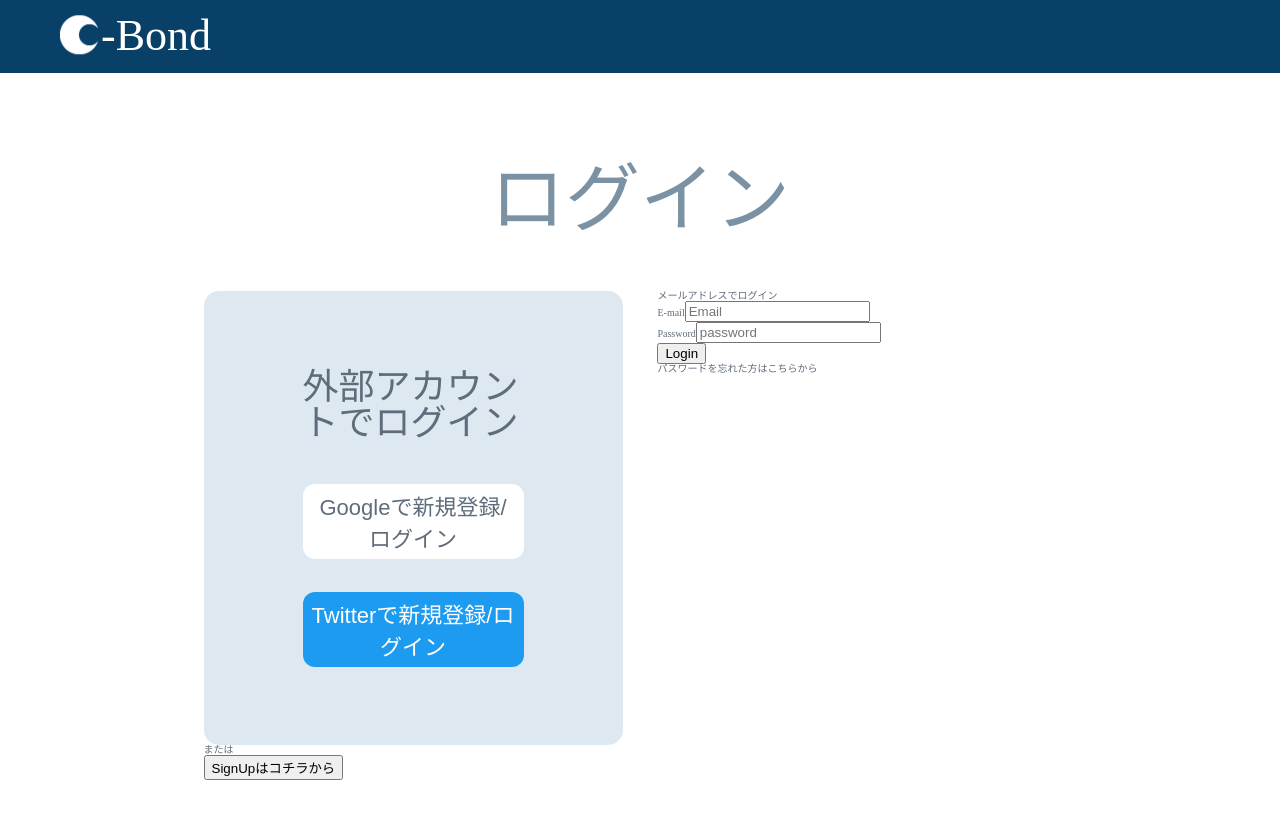
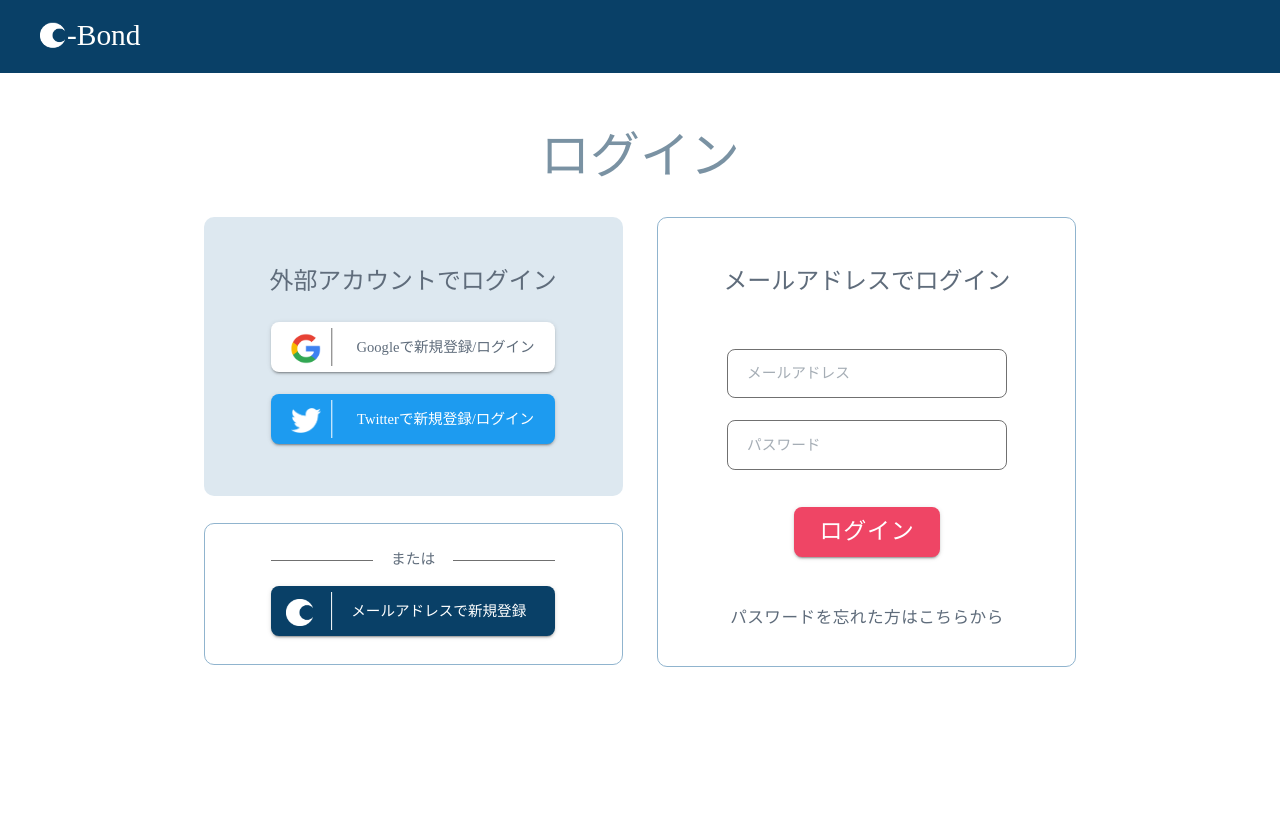
Before and after one commit to Shuri-Honda-1101/CV-chatapp, a React (Create React App) app: page /login in a window 1280 px wide. Shown: the top 818 px of the page. Built offline with nearby package versions, Linux system fonts and the light colour scheme; no server answers.

Commit message:
Apply CSS to login component

```diff
--- a/src/pages/Login.js
+++ b/src/pages/Login.js
@@ -4,6 +4,9 @@ import { AuthContext } from "../AuthServise";
 import firebase from "../config/firebase";
 import styled from "styled-components";
 import Logo from "../img/logo.png";
+import btnGoogle from "../img/btn_google.png";
+import btnTwitter from "../img/btn_twitter.png";
+import Button from "@material-ui/core/Button";
 
 export const Login = ({ history }) => {
   const [email, setEmail] = useState("");
@@ -69,53 +72,74 @@ export const Login = ({ history }) => {
           <LoginExNewWrap>
             <LoginEx>
               <h3>外部アカウントでログイン</h3>
-              <button className="btn-google" onClick={onClickGoogle}>
+              <Button
+                variant="contained"
+                className="btn-google"
+                onClick={onClickGoogle}
+              >
+                <span>
+                  <img src={btnGoogle} alt="google-logo" />
+                </span>
                 Googleで新規登録/ログイン
-              </button>
-              <button className="btn-twitter" onClick={onClickTwitter}>
+              </Button>
+              <Button
+                variant="contained"
+                className="btn-twitter"
+                onClick={onClickTwitter}
+              >
+                <span>
+                  <img src={btnTwitter} alt="twitter-logo" />
+                </span>
                 Twitterで新規登録/ログイン
-              </button>
+              </Button>
             </LoginEx>
-            <div>
+            <LoginNew>
               <p>または</p>
-              <button
+              <Button
+                variant="contained"
+                className="btn-new"
                 onClick={() => {
                   history.push("/signup");
                 }}
               >
-                SignUpはコチラから
-              </button>
-            </div>
+                <span>
+                  <img src={Logo} alt="google-logo" />
+                </span>
+                メールアドレスで新規登録
+              </Button>
+            </LoginNew>
           </LoginExNewWrap>
           <LoginMail>
             <h3>メールアドレスでログイン</h3>
             <form onSubmit={handleSubmit}>
               <div>
-                <label htmlFor="email">E-mail</label>
                 <input
+                  className="input-mail"
                   type="email"
                   value={email}
                   id="email"
                   name="email"
-                  placeholder="Email"
+                  placeholder="メールアドレス"
                   onChange={(e) => setEmail(e.target.value)}
                 />
               </div>
               <div>
-                <label htmlFor="password">Password</label>
                 <input
+                  className="input-password"
                   type="password"
                   id="password"
                   name="password"
-                  placeholder="password"
+                  placeholder="パスワード"
                   value={password}
                   onChange={(e) => setPassword(e.target.value)}
                 />
               </div>
-              <button type="submit">Login</button>
+              <Button variant="contained" type="submit">
+                ログイン
+              </Button>
               <br />
-              <p>パスワードを忘れた方はこちらから</p>
             </form>
+            <Button>パスワードを忘れた方はこちらから</Button>
           </LoginMail>
         </LoginWrap>
       </LoginForm>
@@ -128,13 +152,13 @@ const Header = styled.section`
   height: 9.1vh;
   color: #fffffe;
   font-family: Montserrat;
-  font-size: 4.4rem;
-  line-height: 5.4rem;
+  font-size: 2.3vw; //4.4rem;
+  line-height: 2.8vw; //5.4rem;
   display: flex;
   align-items: center;
-  padding: 2.6rem 0 2.6rem 6.3rem;
+  padding: 1.35vw 0 1.35vw 3.28vw; // 2.6rem 0 2.6rem 6.3rem;
   img {
-    height: 3.9rem;
+    height: 2vw; //3.9rem;
     transform: translate(-8%, 11%);
   }
 `;
@@ -142,13 +166,13 @@ const Header = styled.section`
 const LoginForm = styled.section`
   color: #5f6c7b;
   width: 68.2vw; //= 1309 / 1920
-  margin: 8.9rem auto;
+  margin: 4.6vw auto; //8.9rem auto;
   display: flex;
   flex-direction: column;
   align-items: center;
   h2 {
     font-family: "ヒラギノ丸ゴ ProN";
-    font-size: 7.5rem;
+    font-size: 3.9vw; //7.5rem;
     color: #7a92a3;
   }
 `;
@@ -157,41 +181,196 @@ const LoginWrap = styled.div`
   display: flex;
   justify-content: space-between;
   width: 100%;
-  margin-top: 5.4rem;
+  margin-top: 2.8vw; //5.4rem;
 `;
 
 const LoginExNewWrap = styled.div`
   color: #5f6c7b;
   width: 48%;
+  height: 35vw; //674px;
+  display: flex;
+  flex-direction: column;
+  justify-content: space-between;
 `;
 
 const LoginMail = styled.div`
+  height: 35.1vw; //674px;
   width: 48%;
+  border: 1px solid #90b4ce;
+  border-radius: 0.78vw; //1.5rem;
+  display: flex;
+  flex-direction: column;
+  align-items: center;
+  padding: 4vw 0; //7.8rem 0;
+  h3 {
+    font-size: 1.87vw; //3.6rem
+    margin-bottom: 4.3vw; //8.2rem;
+  }
+  form {
+    display: flex;
+    flex-direction: column;
+    align-items: center;
+    input {
+      width: 21.9vw; //430/1920
+      height: 3.9vw; //7.5rem;
+      border-radius: 0.62vw; //1.2rem;
+      border: 1px solid #707070;
+      padding-left: 1.5vw; //2.9rem;
+      font-family: "ヒラギノ丸ゴ ProN";
+      font-size: 1.15vw; //2.2rem;
+      ::placeholder {
+        color: rgba(95, 108, 123, 0.56);
+      }
+    }
+    .input-mail {
+      margin-bottom: 1.7vw; //3.3rem;
+    }
+
+    button {
+      margin: 2.86vw 0; //5.5rem 0;
+      background-color: #ef4565;
+      color: #fff;
+      font-size: 1.8vw; //3.5rem;
+      border-radius: 0.62vw; //1.2rem;
+      width: 11.4vw; //21.9rem;
+      height: 3.9vw; //7.5rem;
+      font-family: "ヒラギノ丸ゴ ProN";
+      font-weight: normal;
+      line-height: 3.1vw; //6rem;
+      :hover {
+        background-color: #dc004e;
+      }
+    }
+  }
+  button {
+    font-size: 1.3vw; //2.5rem;
+    color: #5f6c7b;
+    padding: 0;
+  }
 `;
 
 const LoginEx = styled.div`
   background-color: rgba(144, 180, 206, 0.3);
-  border-radius: 1.5rem;
-  padding: 7.8rem 9.9rem;
+  border-radius: 0.78vw; //1.5rem
+  width: 100%;
+  padding: 4.1vw 0; //7.8rem
   display: flex;
   flex-direction: column;
+  align-items: center;
   h3 {
-    font-size: 3.6rem;
-    margin-bottom: 4.3rem;
+    font-size: 1.87vw; //3.6rem
+    margin-bottom: 2.2vw; //4.3rem
   }
   button {
-    height: 7.5rem;
-    font-size: 2.2rem;
+    font-family: "ヒラギノ丸ゴ ProN";
+    height: 3.9vw; //7.5rem;
+    font-size: 1.14vw; //2.2rem;
     border: 0;
-    border-radius: 1.2rem;
+    border-radius: 0.62vw; //1.2rem;
+    width: 68%; //430/628
+    text-align: right;
+    line-height: 3.91vw; //7.5rem;
+    padding: 0;
+    letter-spacing: 0;
+    text-transform: none;
+    :after {
+      transform: translate(-17.4vw, 0); //-29.8rem
+      vertical-align: middle;
+      content: "";
+      display: inline-block;
+      width: 1px;
+      height: 2.96vw; //5.7rem;
+    }
+    img {
+      width: 2.37vw; //4.55rem;
+      vertical-align: middle;
+      margin-right: 2.8vw;
+    }
   }
   .btn-google {
     color: #5f6c7b;
-    margin-bottom: 3.3rem;
+    margin-bottom: 1.7vw; //3.3rem;
     background-color: #fff;
+    :hover {
+      background-color: #f0eaea;
+    }
+    :after {
+      background-color: #707070;
+    }
   }
   .btn-twitter {
     color: #fff;
     background-color: #1d9bf0;
+    :after {
+      background-color: #fff;
+    }
+    :hover {
+      background-color: #1976d2;
+    }
   }
 `;
+
+const LoginNew = styled.div`
+  padding: 2.2vw 0; //4.2rem 0;
+  width: 100%;
+  border: 1px solid #90b4ce;
+  border-radius: 0.78vw; //1.5rem;
+  display: flex;
+  flex-direction: column;
+  align-items: center;
+  p {
+    font-size: 1.15vw; //2.2rem;
+    margin-bottom: 1.56vw; //3rem;
+    :before,
+    :after {
+      content: "";
+      height: 1px;
+      width: 8vw; //15.4rem;
+      background-color: #707070;
+      display: inline-block;
+      vertical-align: middle;
+      margin: 0 1.4vw; //0 27px;
+    }
+  }
+  button {
+    height: 3.9vw; //7.5rem;
+    font-size: 1.14vw; //2.2rem;
+    border: 0;
+    border-radius: 0.62vw; //1.2rem;
+    width: 68%; //430/628
+    padding: 0;
+    padding-right: 1vw;
+    letter-spacing: 0;
+    text-transform: none;
+    text-align: right;
+    line-height: 3.91vw; //7.5rem;
+    :hover {
+      background-color: #90b4ce;
+    }
+    :after {
+      transform: translate(-16.4vw, 0); //-29.8rem
+      vertical-align: middle;
+      content: "";
+      display: inline-block;
+      width: 1px;
+      height: 2.96vw; //5.7rem;
+    }
+    img {
+      width: 2.1vw; //4rem;
+      vertical-align: middle;
+      margin-right: 3vw;
+    }
+  }
+  .btn-new {
+    color: #ffffff;
+    background-color: #094067;
+    // img {
+    //   width: 2.1vw; //4rem;
+    //   vertical-align: middle;
+    //   margin-right: 2.9vw; //6.5rem;
+    // }
+    :after {
+      background-color: #ffffff;
+    }
+  }
+`;
```
Also changed, not shown: src/img/btn_google.png (added), src/img/btn_twitter.png (added).
